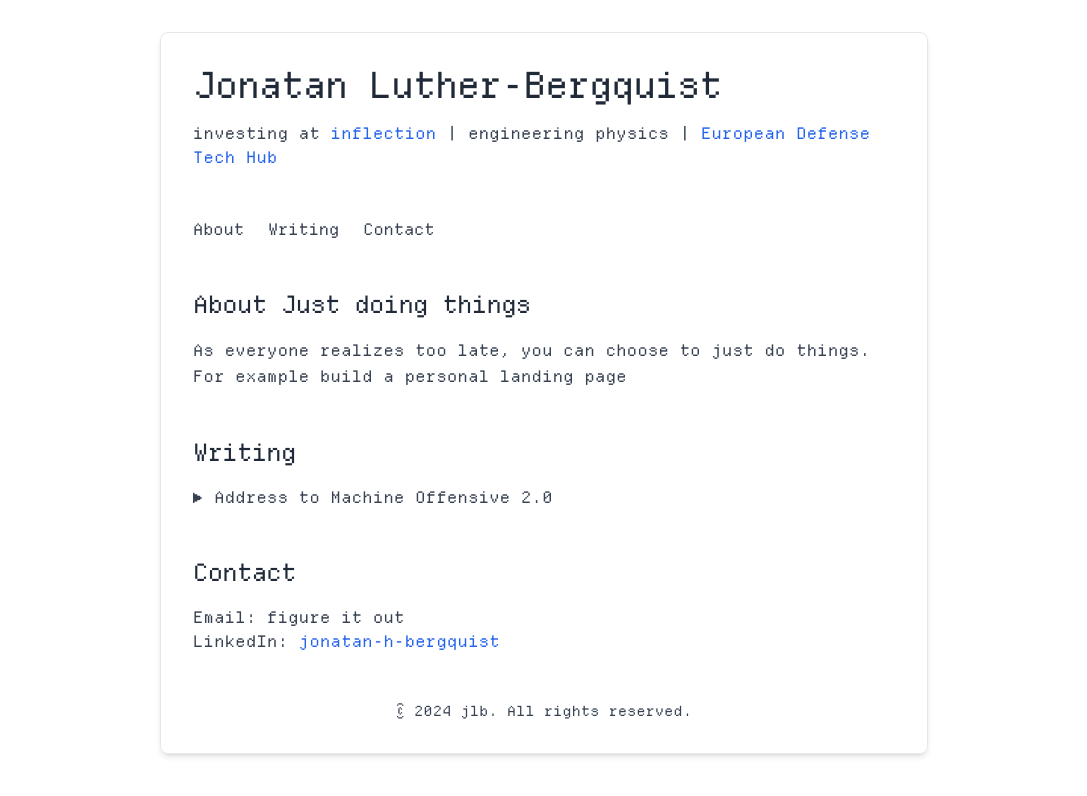
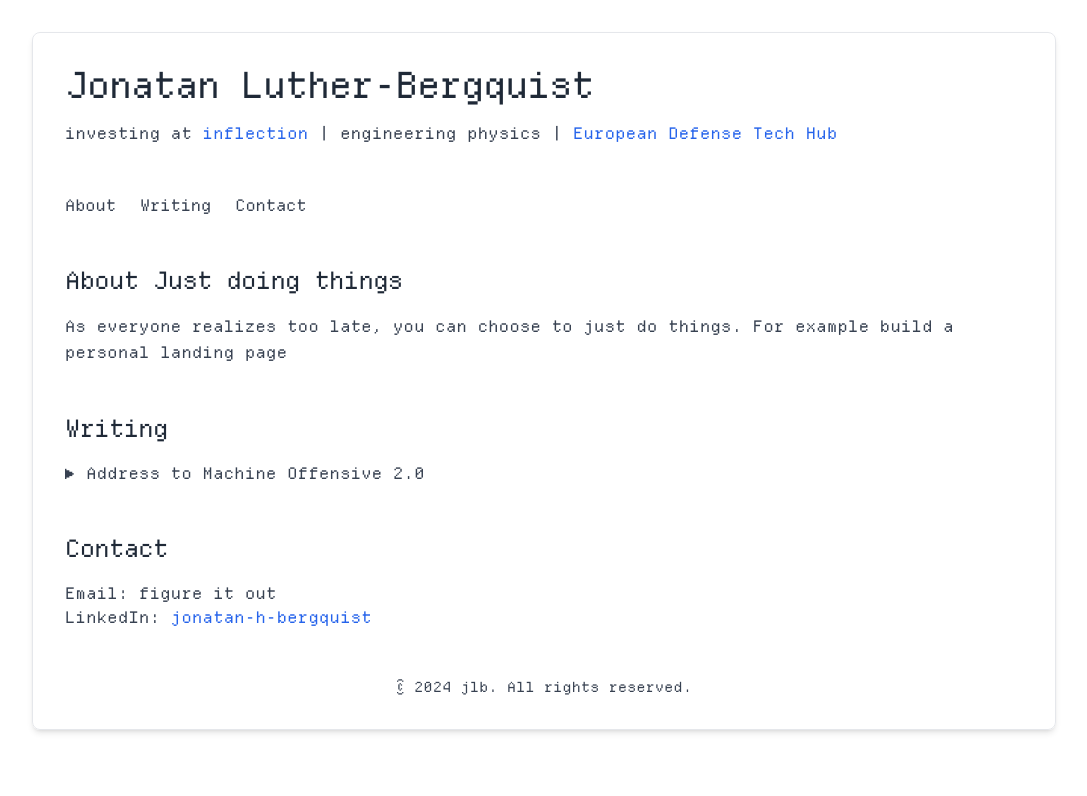
Before and after one commit to deerdear/justdothings-netlify, a React (Vite) app: page / in a window 1280 px wide. Shown: the top 796 px of the page, without its empty margins (96-1183 px from the left). Built offline with nearby package versions, Linux system fonts and the light colour scheme.

Commit message:
Increase main box width
Updated the styling to increase the width of the main content box in the Index component for better layout and visibility.
[skip gpt_engineer]

```diff
--- a/src/pages/Index.jsx
+++ b/src/pages/Index.jsx
@@ -10,7 +10,7 @@ const Index = () => {
   return (
     <div className="min-h-screen font-mono relative overflow-hidden">
       <div className="relative z-10 p-8">
-        <div className="max-w-3xl mx-auto bg-white/60 border border-gray-200 rounded-lg shadow-md p-8 backdrop-blur-md">
+        <div className="max-w-5xl mx-auto bg-white/60 border border-gray-200 rounded-lg shadow-md p-8 backdrop-blur-md">
           <Header />
           <Navigation />
           <main className="space-y-12">
```
